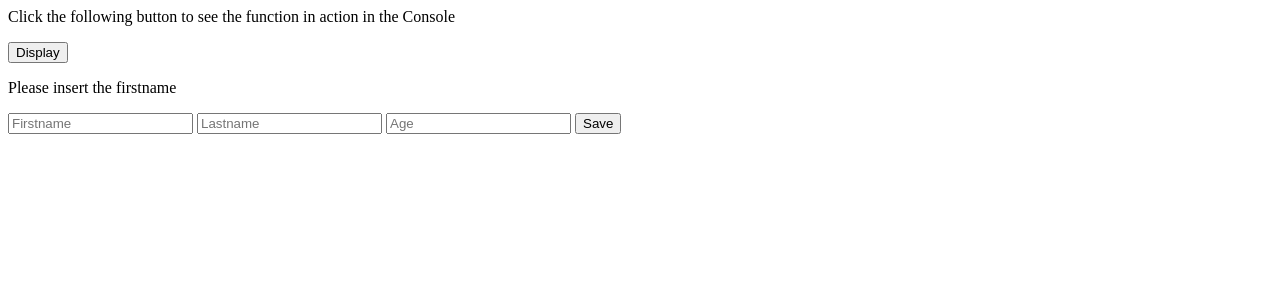
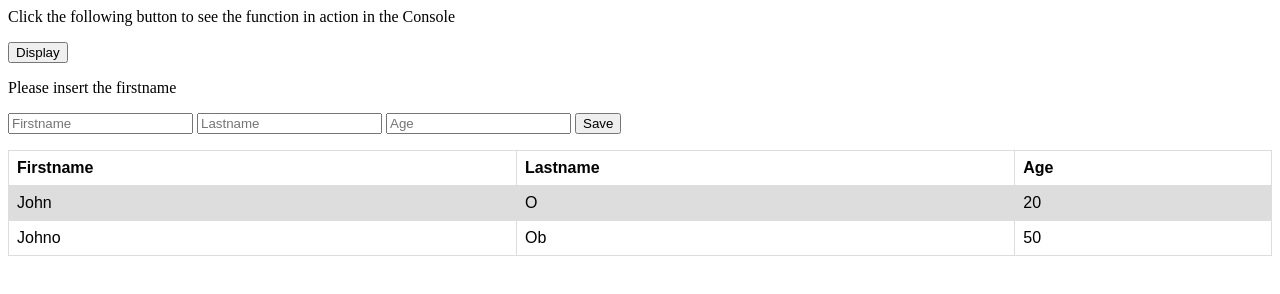
Before and after one commit to obrim222/JSArrays, a plain HTML site: page index.html in a window 1280 px wide. Both pictures are taken after a click on the button "Display". Drawn offline with Linux system fonts and the light colour scheme.

Commit message:
Second part

```diff
--- a/index.html
+++ b/index.html
@@ -30,5 +30,15 @@
       </form>
       <div id="display"></div>
     </div>
+
+    <table id="table">
+      <tbody id="tableBody">
+        <tr>
+          <th>Firstname</th>
+          <th>Lastname</th>
+          <th>Age</th>
+        </tr>
+      </tbody>
+    </table>
   </body>
 </html>
--- a/index.js
+++ b/index.js
@@ -22,9 +22,14 @@ var AgeInput = document.getElementById("age-box");
 var messageBox = document.getElementById("display");
 
 const getUserlist = function () {
-  for (let i = 0; i < userList.length; i++) {
-    console.log(userList[i]);
+  for(let i =0; i < userList.length; i++) {
+    document.getElementById("tableBody").insertAdjacentHTML("beforeend","<tr><td>"+userList[i].firstname+"</td><td>"+userList[i].lastname+"</td><td>"+userList[i].age+"</td></tr>");
   }
+};
+
+const welcomeMessage = function () {
+  let i = userList.length-1;
+  document.getElementById("table").insertAdjacentHTML("afterend","<div id='message'><p> Welcome "+userList[i].firstname+" "+userList[i].lastname+" ,we are happy that you are here !! </p></div>");
 };
 
 function insert() {
@@ -39,6 +44,8 @@ function insert() {
   console.log(userList);
   //insert2();
   alert("Welcome: " + firstName + " there are " + userList.length + " users connected !");
+  getUserlist();
+  welcomeMessage();
 }
 
 function insert2() {
--- a/styles.css
+++ b/styles.css
@@ -0,0 +1,23 @@
+table {
+    font-family: arial, sans-serif;
+    border-collapse: collapse;
+    width: 100%;
+  }
+
+  td, th {
+    border: 1px solid #dddddd;
+    text-align: left;
+    padding: 8px;
+  }
+
+  tr:nth-child(even) {
+    background-color: #dddddd;
+  }
+
+#message {
+    display: flex;
+    justify-content: center;
+    background-color: green;
+    color: white;
+    font-weight: bold;
+}
```
